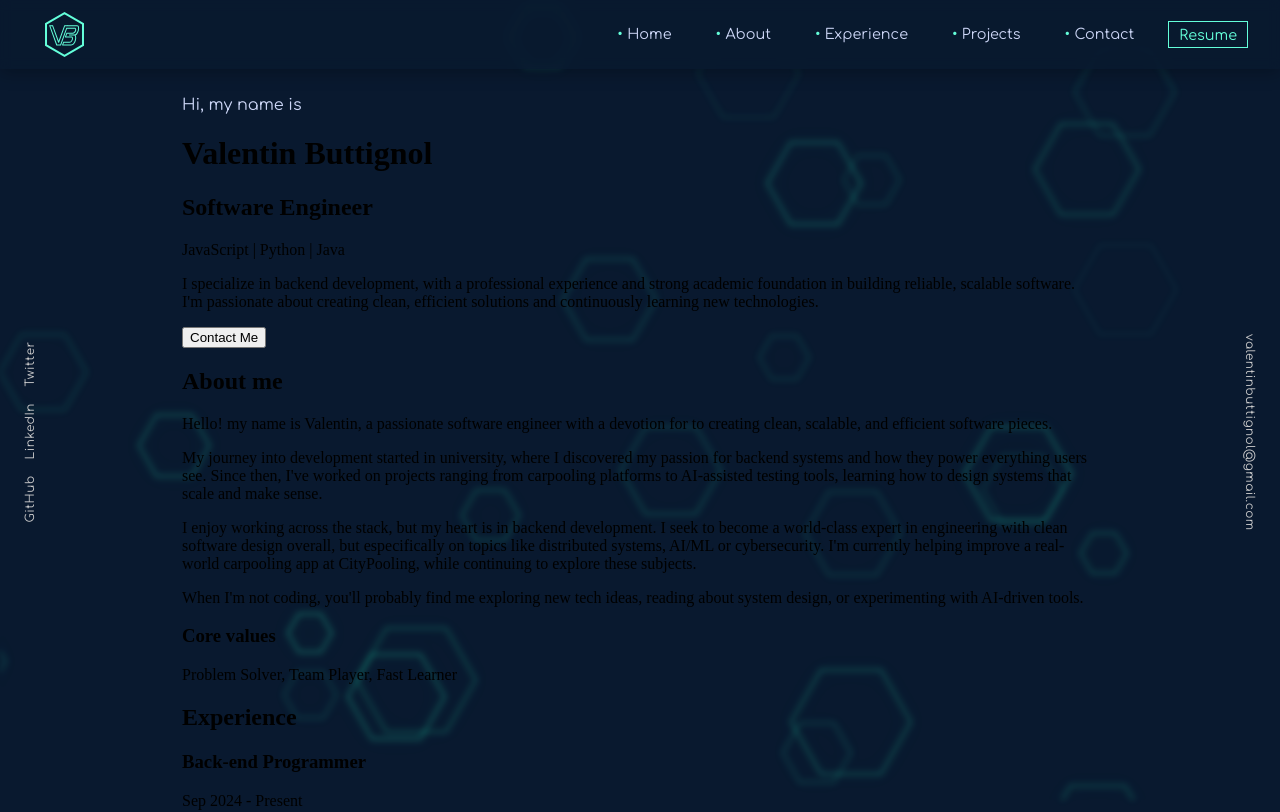
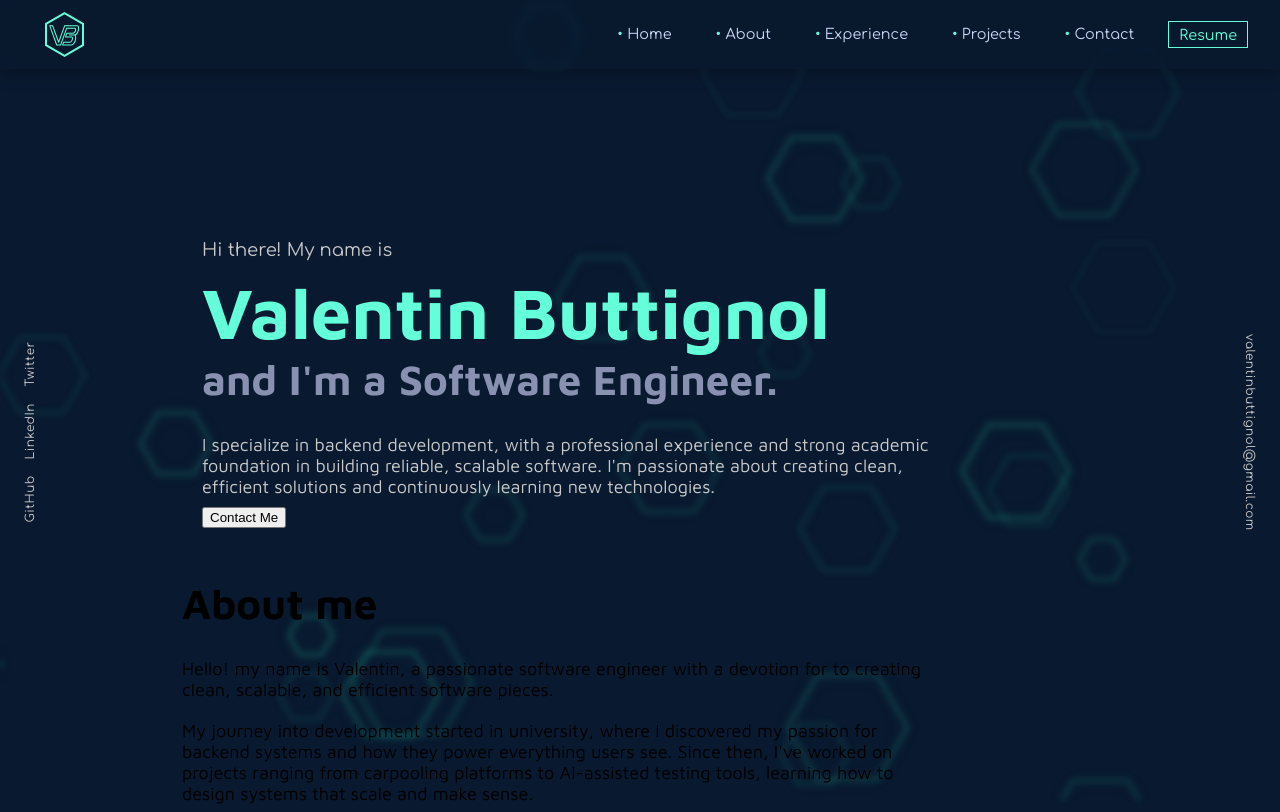
Before and after one commit to ValenButtignol/vbuttignol-portfolio, a React (Vite) app: page / in a window 1280 px wide. Shown: the top 812 px of the page. Built offline with nearby package versions, Linux system fonts and the light colour scheme.

Commit message:
Add first introduction details

```diff
--- a/src/components/Header.tsx
+++ b/src/components/Header.tsx
@@ -24,11 +24,11 @@ const Header = () => {
     <header className={`header${hide ? " header--hidden" : ""}`}>
       <a href="/" className='header-logo'><img src={logo}/></a>
       <nav className="header-nav">
-        <a href="/" className="header-link elegant-font"><span className='lb-font'>•</span> Home</a>
-        <a href="#about" className="header-link elegant-font"><span className='lb-font'>•</span> About</a>
-        <a href="#experience" className="header-link elegant-font"><span className='lb-font'>•</span> Experience</a>
-        <a href="#projects" className="header-link elegant-font"><span className='lb-font'>•</span> Projects</a>
-        <a href="#contact" className="header-link elegant-font"><span className='lb-font'>•</span> Contact</a>
+        <a href="/" className="header-link smoothgray-font"><span className='lb-font'>•</span> Home</a>
+        <a href="#about" className="header-link smoothgray-font"><span className='lb-font'>•</span> About</a>
+        <a href="#experience" className="header-link smoothgray-font"><span className='lb-font'>•</span> Experience</a>
+        <a href="#projects" className="header-link smoothgray-font"><span className='lb-font'>•</span> Projects</a>
+        <a href="#contact" className="header-link smoothgray-font"><span className='lb-font'>•</span> Contact</a>
         <a href="https://drive.google.com/file/d/17ptu4h42nAPc2q-FDQd3RdsSoQesmJZY/view?usp=sharing" target="_blank" className="header-resume">Resume</a>
       </nav>
     </header>
--- a/src/components/Introduction.tsx
+++ b/src/components/Introduction.tsx
@@ -1,15 +1,17 @@
 import '../index.css';
+import '../styles/introduction.css';
+// import HexSwarm from './HexStack';
 
 const Introduction = () => {
   return (
-    <>
-      <p className="elegant-font">Hi, my name is</p>
-      <h1>Valentin Buttignol</h1>
-      <h2>Software Engineer</h2>
-      <p>JavaScript | Python | Java</p>
-      <p>I specialize in backend development, with a professional experience and strong academic foundation in building reliable, scalable software. I'm passionate about creating clean, efficient solutions and continuously learning new technologies.</p>
+    <div>
+      <p className="gray-font elegant-font">Hi there! My name is</p>
+      <h1 className='lb-font'>Valentin Buttignol</h1>
+      <h2 className="darkpurple-font">and I'm a Software Engineer.</h2>
+      <p className='gray-font'>I specialize in backend development, with a professional experience and strong academic foundation in building reliable, scalable software. I'm passionate about creating clean, efficient solutions and continuously learning new technologies.</p>
       <button>Contact Me</button>
-    </>
+      {/* <HexSwarm/> */}
+    </div>
   )
 }
 
--- a/src/index.css
+++ b/src/index.css
@@ -3,6 +3,7 @@ html, body {
   padding: 0;
   overflow-x: hidden;
   background-color: #09192F;
+  font-family: 'Maven Pro', Arial, Helvetica, sans-serif;
 }
 
 .lb-font {
@@ -13,7 +14,14 @@ html, body {
   color: #c9c9ca;
 }
 
-.elegant-font {
-  font-family: 'Comfortaa', 'Courier New', Courier, monospace;
+.smoothgray-font {
   color: #ccd6f6;
 }
+
+.darkpurple-font {
+  color: #8892b0;
+}
+
+.elegant-font {
+  font-family: 'Comfortaa', Arial, Helvetica, sans-serif;
+}
--- /dev/null
+++ b/src/styles/introduction.css
@@ -0,0 +1,24 @@
+h1 {
+  font-size: 72px;
+  margin: 0px;
+}
+
+p {
+  width: 750px;
+  font-size: 18px;
+  padding: 10px 0px;
+  margin: 0px;
+}
+
+h2 {
+  font-size: 42px;
+  padding: 0px 0px 20px 0px;
+  margin: 0px;
+}
+
+div {
+  padding: 50px 20px;
+}
+
+button {
+}
```
